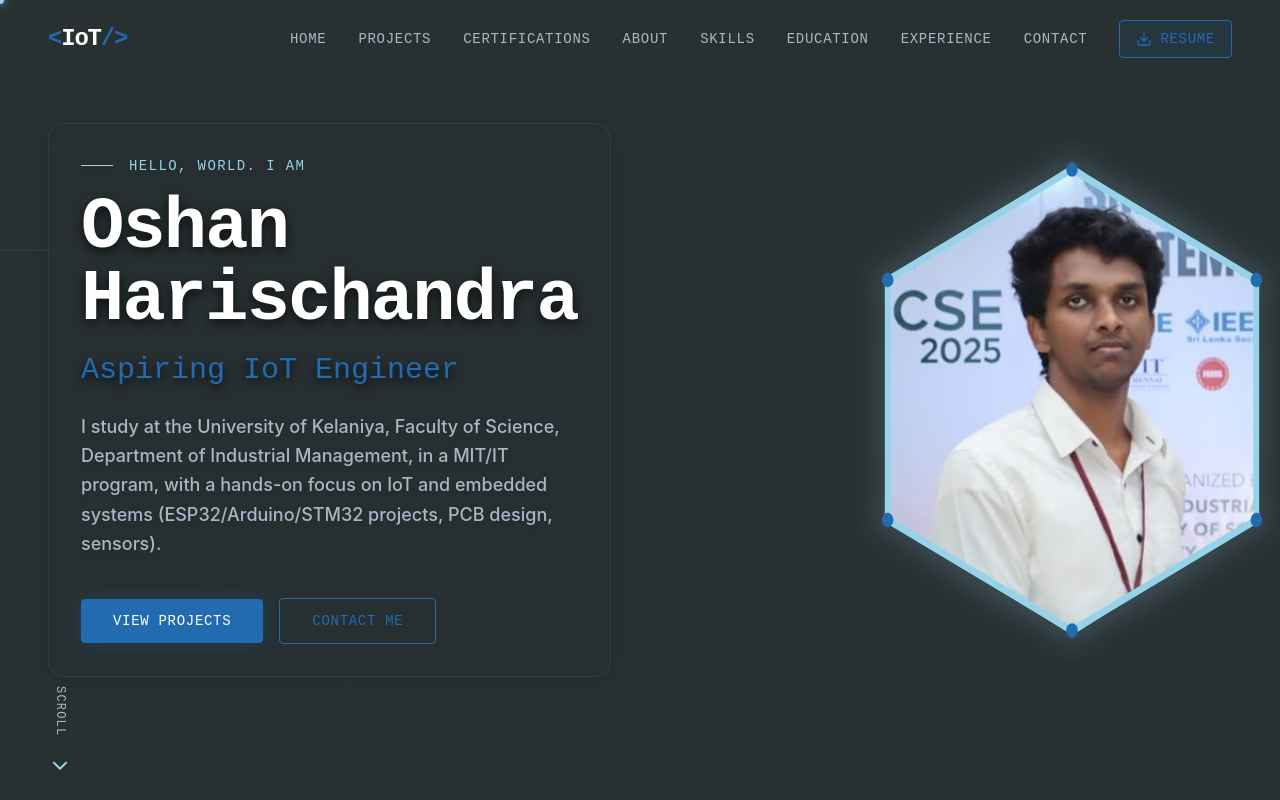
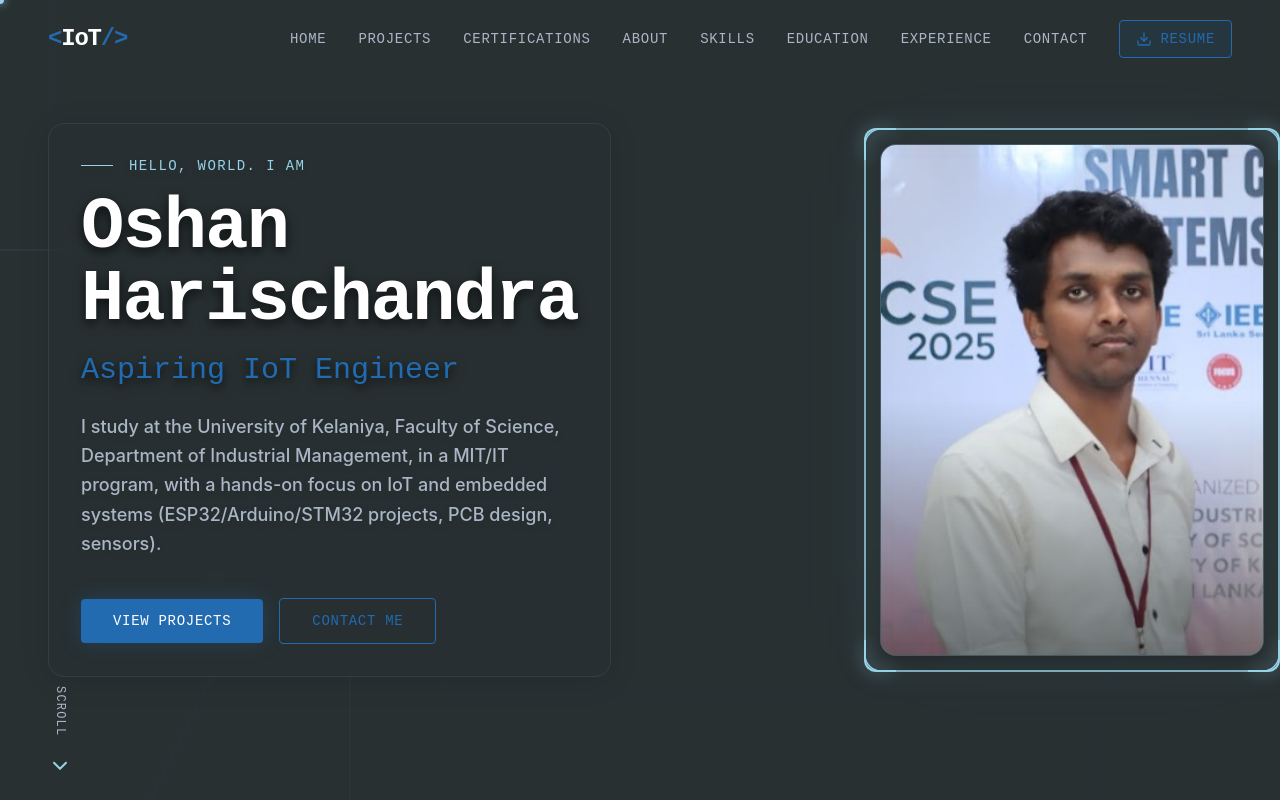
Before and after one commit to Oshanharischandra/Oshanharischandra.github.io, a React (Vite) app: page / in a window 1280 px wide. Shown: the top 800 px of the page. Built offline with nearby package versions, Linux system fonts and the light colour scheme.

Commit message:
fix: replace hexagon photo frame with rounded panel

```diff
--- a/src/components/ui/ProfileFrame.tsx
+++ b/src/components/ui/ProfileFrame.tsx
@@ -7,21 +7,26 @@ interface ProfileFrameProps {
 
 export default function ProfileFrame({ photoPosition = "center 20%" }: ProfileFrameProps) {
   return (
-    <div className="relative w-72 h-[22rem] md:w-96 md:h-[30rem] mx-auto flex items-center justify-center">
-      {/* Glow Effect behind the hexagon */}
+    <div className="relative w-72 h-[28rem] md:w-[26rem] md:h-[34rem] mx-auto flex items-center justify-center p-4">
+      {/* Glow Effect behind the panel */}
       <div
-        className="absolute inset-0 bg-secondary/20 blur-2xl rounded-full"
+        className="absolute inset-0 bg-secondary/10 blur-3xl rounded-2xl"
         style={{ transform: 'scale(0.8)' }}
       />
 
-      {/* Animated SVG Border */}
+      {/* Corner Brackets */}
+      <div className="absolute top-0 left-0 w-8 h-8 border-t-2 border-l-2 border-secondary rounded-tl-xl z-20 pointer-events-none drop-shadow-[0_0_8px_rgba(150,211,232,0.8)]" />
+      <div className="absolute top-0 right-0 w-8 h-8 border-t-2 border-r-2 border-secondary rounded-tr-xl z-20 pointer-events-none drop-shadow-[0_0_8px_rgba(150,211,232,0.8)]" />
+      <div className="absolute bottom-0 left-0 w-8 h-8 border-b-2 border-l-2 border-secondary rounded-bl-xl z-20 pointer-events-none drop-shadow-[0_0_8px_rgba(150,211,232,0.8)]" />
+      <div className="absolute bottom-0 right-0 w-8 h-8 border-b-2 border-r-2 border-secondary rounded-br-xl z-20 pointer-events-none drop-shadow-[0_0_8px_rgba(150,211,232,0.8)]" />
+
+      {/* Animated SVG Rectangular Border */}
       <svg
-        viewBox="0 0 100 100"
-        className="absolute inset-0 w-full h-full drop-shadow-[0_0_15px_rgba(150,211,232,0.6)] z-20 pointer-events-none"
+        className="absolute inset-0 w-full h-full drop-shadow-[0_0_12px_rgba(150,211,232,0.5)] z-20 pointer-events-none"
         preserveAspectRatio="none"
       >
-        <motion.polygon
-          points="50,2 98,25 98,75 50,98 2,75 2,25"
+        <motion.rect
+          x="1" y="1" width="100%" height="100%" rx="16" ry="16"
           fill="none"
           stroke="#96d3e8"
           strokeWidth="1.5"
@@ -32,29 +37,14 @@ export default function ProfileFrame({ photoPosition = "center 20%" }: ProfileFr
             ease: "easeInOut",
             opacity: { duration: 0.5 }
           }}
+          // Using style to override the width/height to properly fit inside SVG keeping a 1px gap for stroke
+          style={{ width: 'calc(100% - 2px)', height: 'calc(100% - 2px)' }}
         />
-        {/* Corner Accent Dots */}
-        {[
-          "50,2", "98,25", "98,75", "50,98", "2,75", "2,25"
-        ].map((point, index) => {
-          const [cx, cy] = point.split(",");
-          return (
-            <motion.circle
-              key={index}
-              cx={cx} cy={cy} r="1.5"
-              fill="#226bb1"
-              initial={{ opacity: 0, scale: 0 }}
-              animate={{ opacity: 1, scale: 1 }}
-              transition={{ delay: 2.5 + (index * 0.1), duration: 0.3 }}
-            />
-          );
-        })}
       </svg>
 
-      {/* Hexagon Clipped Image Container */}
+      {/* Rounded Rect Clipped Image Container */}
       <div
-        className="relative w-[96%] h-[98%] bg-surface flex items-center justify-center overflow-hidden z-10"
-        style={{ clipPath: 'polygon(50% 0%, 100% 25%, 100% 75%, 50% 100%, 0% 75%, 0% 25%)' }}
+        className="relative w-full h-full bg-surface flex items-center justify-center overflow-hidden z-10 rounded-2xl shadow-xl border border-secondary/20"
       >
         <img
           src={heroImg}
@@ -62,6 +52,9 @@ export default function ProfileFrame({ photoPosition = "center 20%" }: ProfileFr
           className="w-full h-full object-cover"
           style={{ objectPosition: photoPosition }}
         />
+
+        {/* Subtle inner overlay for tech feel */}
+        <div className="absolute inset-0 bg-gradient-to-t from-background/60 via-transparent to-transparent pointer-events-none mix-blend-multiply" />
       </div>
     </div>
   );
```
